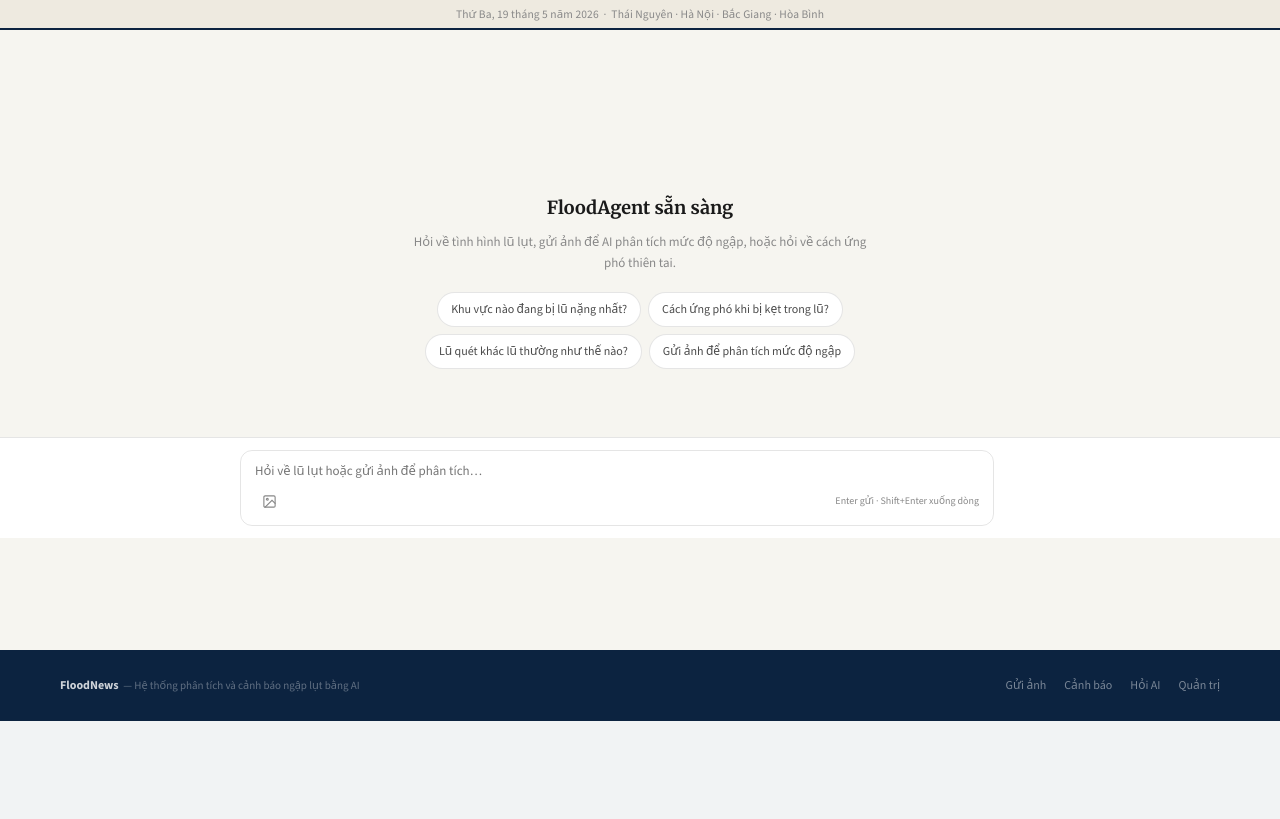
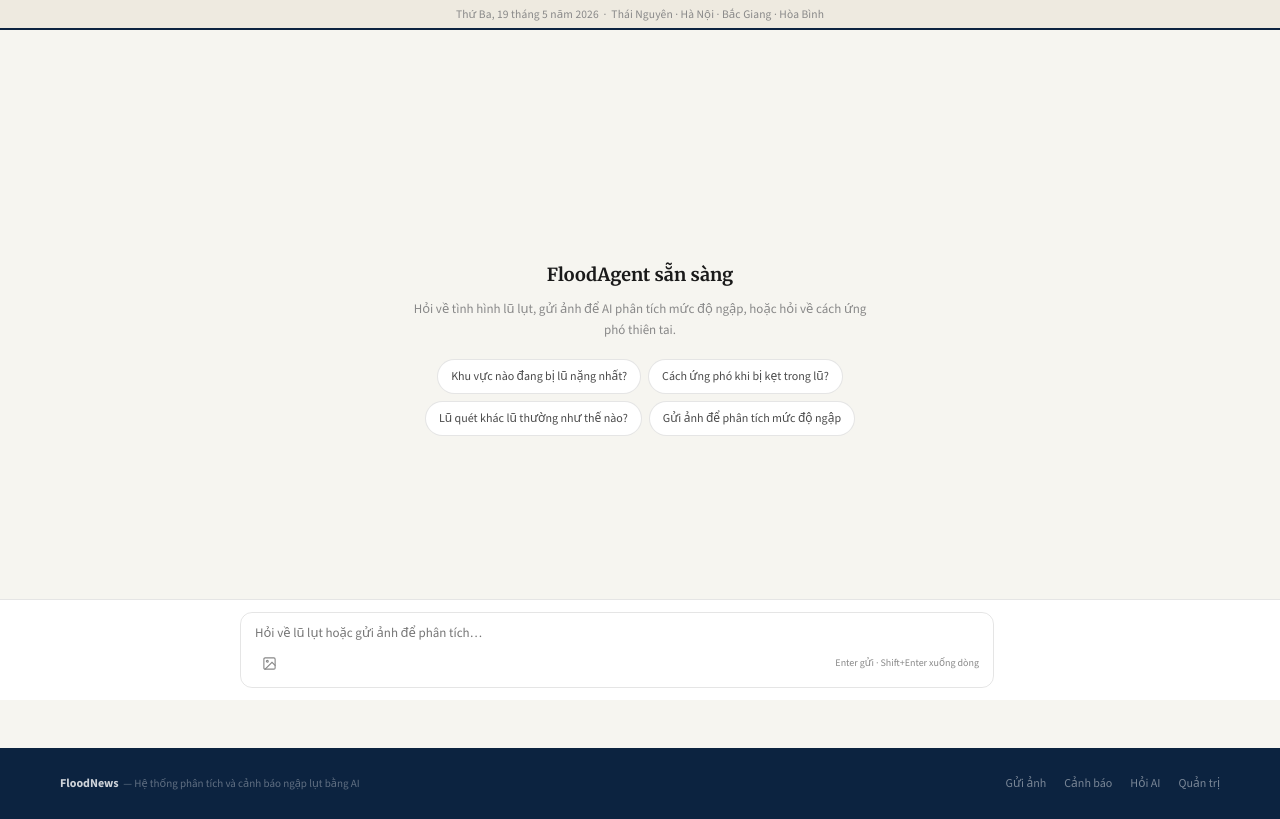
Before and after one commit to MyNameIsMinhReal/FloodAI, a Flask app: page /chat in a window 1280 px wide. Shown: the part 106-925 px from the top of the page. Before the commit the page ends 827 px from the top, so only its background shows below. Run offline with Flask 3, Linux system fonts and the light colour scheme.

Commit message:
fix chat layout: target .page-main not .page-body

```diff
--- a/templates/chat.html
+++ b/templates/chat.html
@@ -11,8 +11,11 @@
 
 {% block head %}
 <style>
-/* Override page-body for chat layout */
-.page-body { display:flex; flex-direction:column; overflow:hidden; }
+/* Override page-main for chat layout */
+.page-main {
+  display:flex; flex-direction:column; overflow:hidden;
+  padding:0; height:calc(100vh - 130px);
+}
 
 /* Messages area */
 .chat-body {
```
